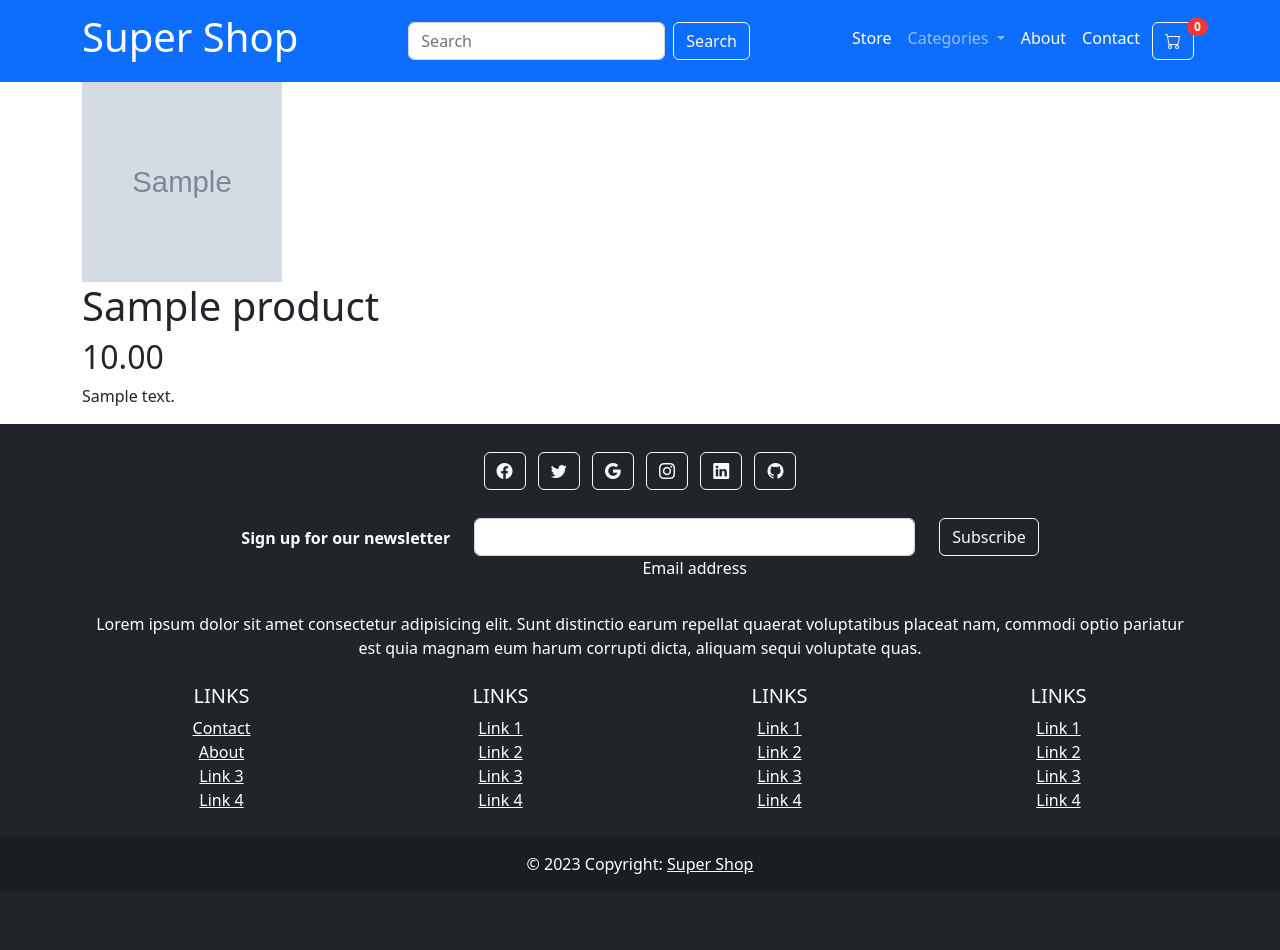
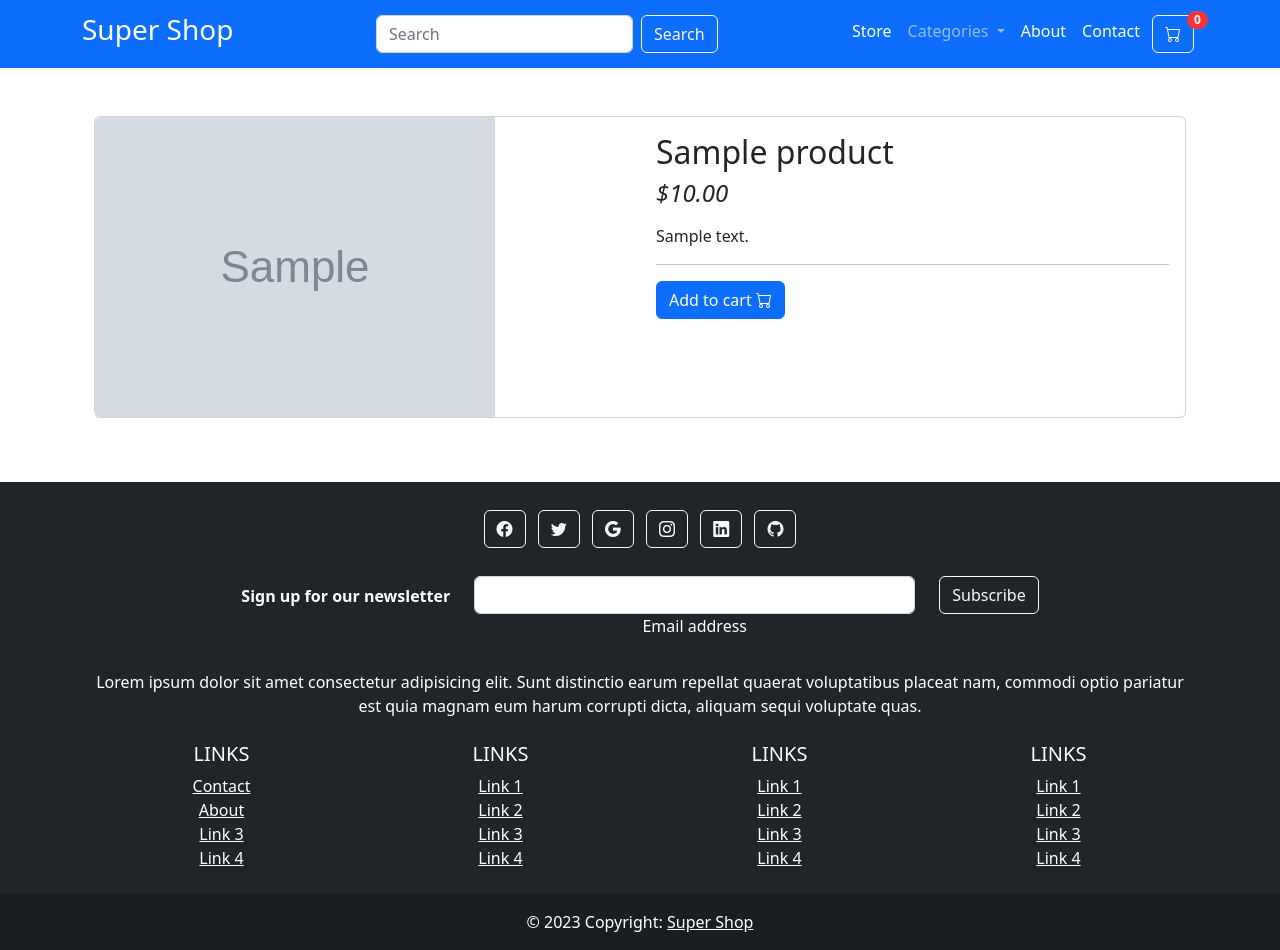
Before and after one commit to SerhiiKarnaukh/vue-test-manager, a Django app: a page that uses backend/shop/shop/apps/core/templates/core/includes/navbar.html in a window 1280 px wide. Before the commit the page ends 874 px from the top, so only its background shows below. Run offline with Django 4.2, Linux system fonts and the light colour scheme; tables that the repository leaves empty hold one stand-in row (values such as "Sample post"); grey boxes marked "Sample" are stand-in pictures; some libraries are stand-ins or nearby versions.

Commit message:
Updated product detail page

```diff
--- a/backend/shop/shop/apps/core/templates/core/frontpage.html
+++ b/backend/shop/shop/apps/core/templates/core/frontpage.html
@@ -3,7 +3,7 @@
     Welcome |
 {% endblock title %}
 {% block content %}
-    <h1>Front Page</h1>
+    <h4>Front Page Banner</h4>
     <section class="section-name padding-y-sm">
         <div class="container">
             <header class="d-flex mb-3 justify-content-between section-heading">
--- a/backend/shop/shop/apps/core/templates/core/includes/navbar.html
+++ b/backend/shop/shop/apps/core/templates/core/includes/navbar.html
@@ -2,7 +2,7 @@
 <nav class="navbar navbar-expand-lg navbar-dark bg-primary">
     <div class="container">
         <a class="navbar-brand" href="{% url 'frontpage' %}">
-            <h1>Super Shop</h1>
+            <h3>Super Shop</h3>
         </a>
         <button class="navbar-toggler"
                 type="button"
--- a/backend/shop/shop/apps/product/templates/product/product_detail.html
+++ b/backend/shop/shop/apps/product/templates/product/product_detail.html
@@ -3,8 +3,32 @@
     {{ product.name }} |
 {% endblock title %}
 {% block content %}
-    <img src="{{ product.image.url }}" width="200" height="200" alt="" />
-    <h1>{{ product.name }}</h1>
-    <h2>{{ product.price }}</h2>
-    {% if product.description %}<p>{{ product.description }}</p>{% endif %}
+    <section class="py-5">
+        <div class="container">
+            <div class="card mb-3">
+                <div class="row g-0">
+                    <div class="col-md-6">
+                        <img src="{{ product.image.url }}"
+                             class="img-fluid rounded-start"
+                             alt="{{ product.name }}"
+                             width="auto"
+                             height="auto"/>
+                    </div>
+                    <div class="col-md-6">
+                        <div class="card-body">
+                            <h5 class="title h2">{{ product.name }}</h5>
+                            <div class="mb-3">
+                                <var class="price h4">${{ product.price }}</var>
+                            </div>
+                            <p class="card-text">{{ product.description }}</p>
+                            <hr/>
+                            <p class="card-text">
+                                <a href="./product-detail.html" class="btn  btn-primary"> <span class="text">Add to cart</span> <i class="bi-cart"></i>  </a>
+                            </p>
+                        </div>
+                    </div>
+                </div>
+            </div>
+        </div>
+    </section>
 {% endblock content %}
```
